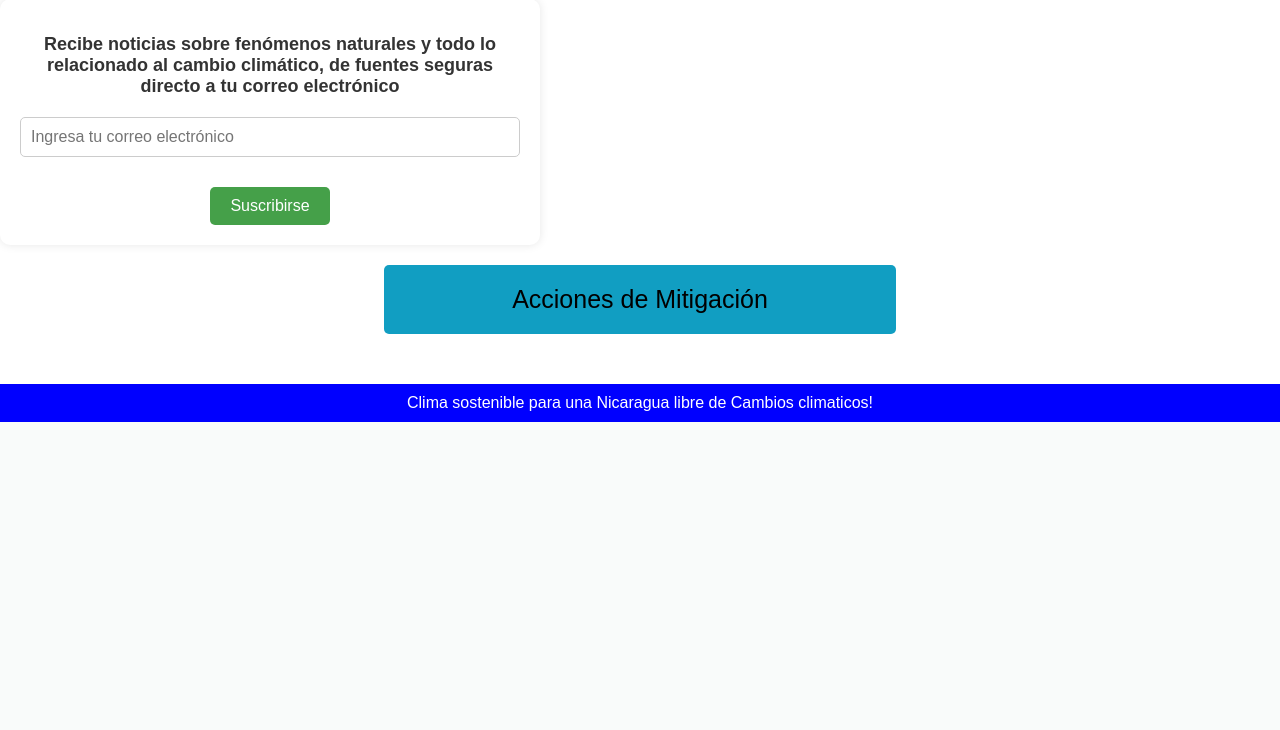
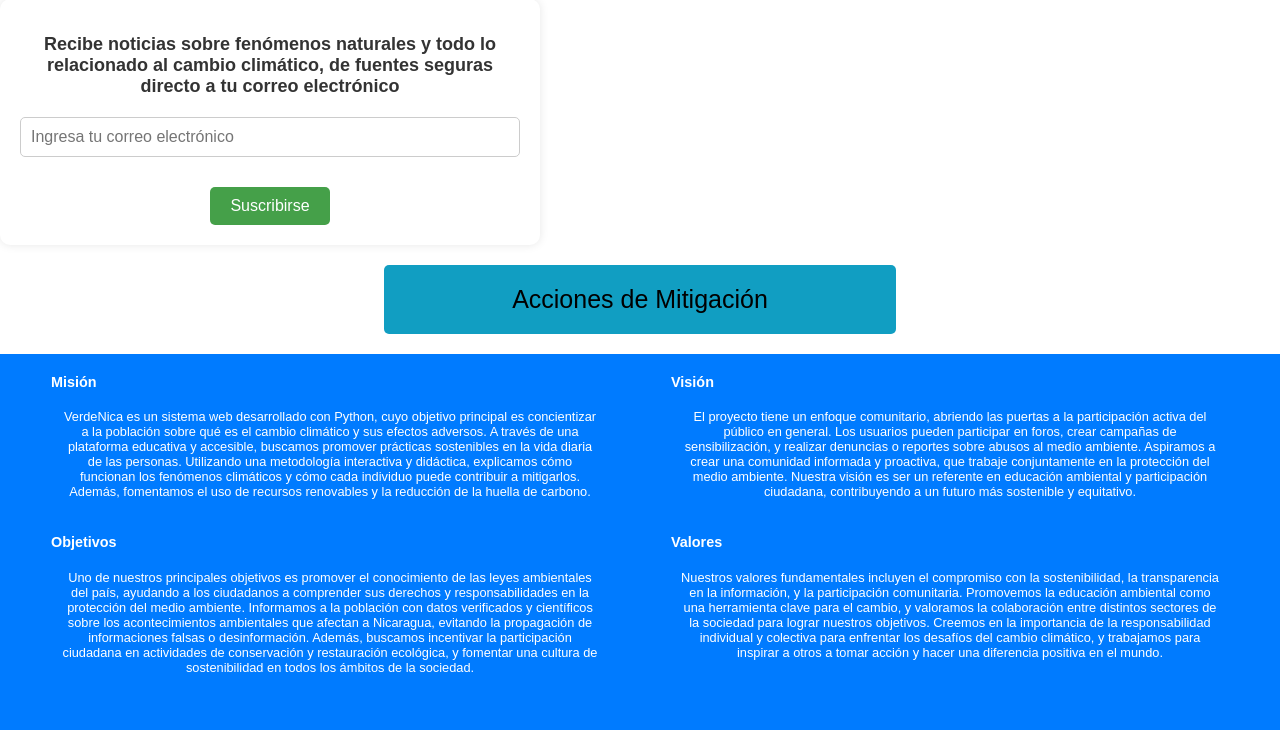
Before and after one commit to elmerurbina/EcoWeb_Devs, a Flask app: page /verdeNica in a window 1280 px wide. Shown: the part 2122-2852 px from the top of the page. Before the commit the page ends 2544 px from the top, so only its background shows below. Run offline with Flask 3, Linux system fonts and the light colour scheme.

Commit message:
Mision, Vision, Objetivos, Valores added

```diff
--- a/static/css/styles.css
+++ b/static/css/styles.css
@@ -367,13 +367,34 @@ button {
     display: block; /* Mostrar las acciones de mitigación al pasar el cursor */
 }
 
-footer {
-    margin-top: 50px;
-    padding: 10px;
-    font-size: 16px;
+
+.footer {
+    background-color: #007bff;
+    color: white;
+    padding: 20px;
     text-align: center;
-    background-color: blue;
-    color: white;
+    margin-top: 20px;
+}
+
+.footer-container {
+    display: flex;
+    justify-content: space-around;
+    margin-bottom: 20px;
+}
+
+.footer-block {
+    width: 45%;
+    text-align: left;
+}
+
+.footer-block h3 {
+    margin-top: 0;
+    font-size: 0.9em;
+}
+
+.footer-block p {
+    margin: 10px 0;
+    font-size: 0.8em;
 }
 
 
--- a/templates/index.html
+++ b/templates/index.html
@@ -152,7 +152,28 @@
     </section>
 
     <!-- Pie de pagina -->
-    <footer>Clima sostenible para una Nicaragua libre de Cambios climaticos!</footer>
+    <footer class="footer">
+        <div class="footer-container">
+            <div class="footer-block">
+                <h3>Misión</h3>
+                <p>VerdeNica es un sistema web desarrollado con Python, cuyo objetivo principal es concientizar a la población sobre qué es el cambio climático y sus efectos adversos. A través de una plataforma educativa y accesible, buscamos promover prácticas sostenibles en la vida diaria de las personas. Utilizando una metodología interactiva y didáctica, explicamos cómo funcionan los fenómenos climáticos y cómo cada individuo puede contribuir a mitigarlos. Además, fomentamos el uso de recursos renovables y la reducción de la huella de carbono.</p>
+            </div>
+            <div class="footer-block">
+                <h3>Visión</h3>
+                <p>El proyecto tiene un enfoque comunitario, abriendo las puertas a la participación activa del público en general. Los usuarios pueden participar en foros, crear campañas de sensibilización, y realizar denuncias o reportes sobre abusos al medio ambiente. Aspiramos a crear una comunidad informada y proactiva, que trabaje conjuntamente en la protección del medio ambiente. Nuestra visión es ser un referente en educación ambiental y participación ciudadana, contribuyendo a un futuro más sostenible y equitativo.</p>
+            </div>
+        </div>
+        <div class="footer-container">
+            <div class="footer-block">
+                <h3>Objetivos</h3>
+                <p>Uno de nuestros principales objetivos es promover el conocimiento de las leyes ambientales del país, ayudando a los ciudadanos a comprender sus derechos y responsabilidades en la protección del medio ambiente. Informamos a la población con datos verificados y científicos sobre los acontecimientos ambientales que afectan a Nicaragua, evitando la propagación de informaciones falsas o desinformación. Además, buscamos incentivar la participación ciudadana en actividades de conservación y restauración ecológica, y fomentar una cultura de sostenibilidad en todos los ámbitos de la sociedad.</p>
+            </div>
+            <div class="footer-block">
+                <h3>Valores</h3>
+                <p>Nuestros valores fundamentales incluyen el compromiso con la sostenibilidad, la transparencia en la información, y la participación comunitaria. Promovemos la educación ambiental como una herramienta clave para el cambio, y valoramos la colaboración entre distintos sectores de la sociedad para lograr nuestros objetivos. Creemos en la importancia de la responsabilidad individual y colectiva para enfrentar los desafíos del cambio climático, y trabajamos para inspirar a otros a tomar acción y hacer una diferencia positiva en el mundo.</p>
+            </div>
+        </div>
+    </footer>
 
     <!-- Archivo JavaScript para las suscripciones por correo -->
     <script src="{{ url_for('static', filename='js/suscripcionEmail.js') }}"></script>
```
